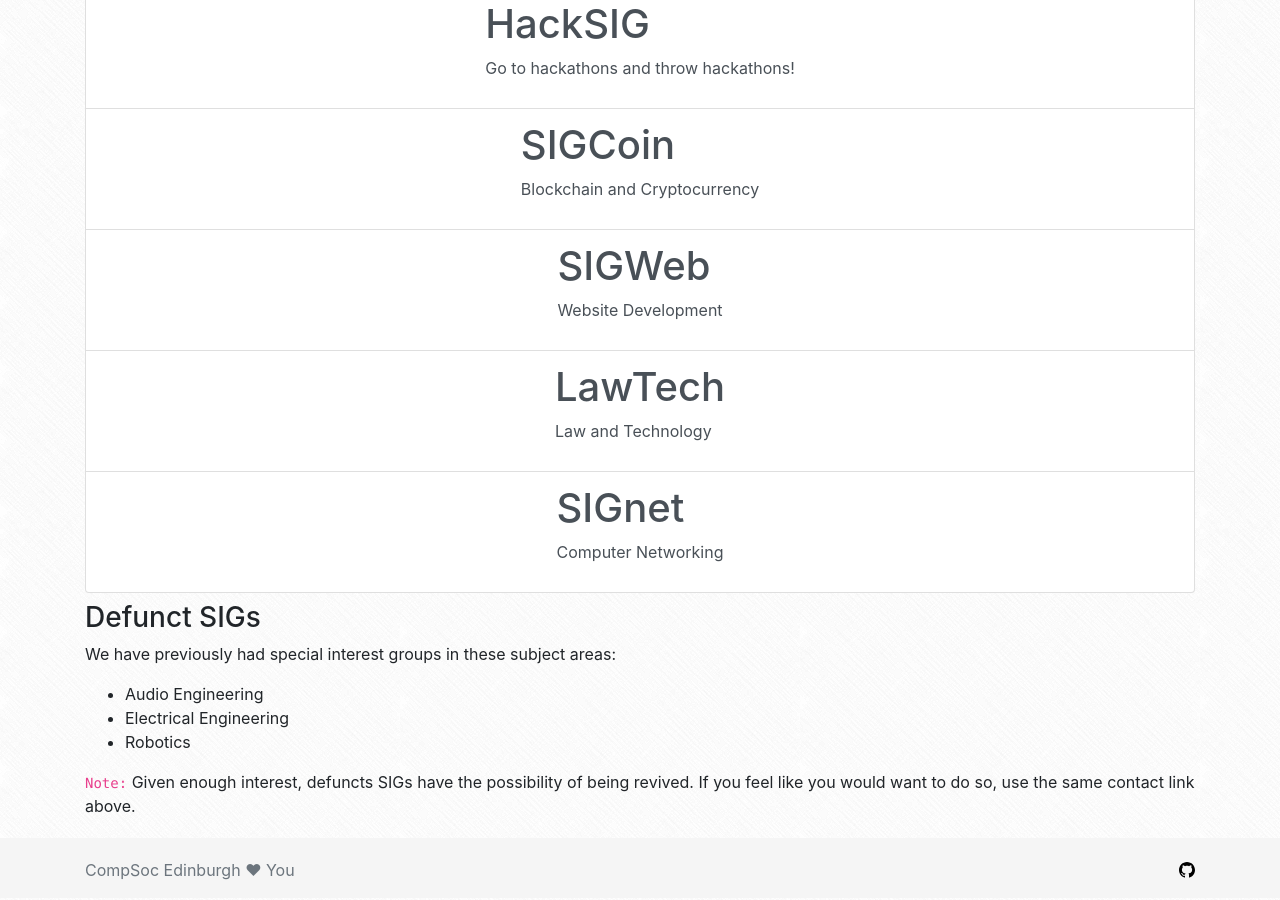
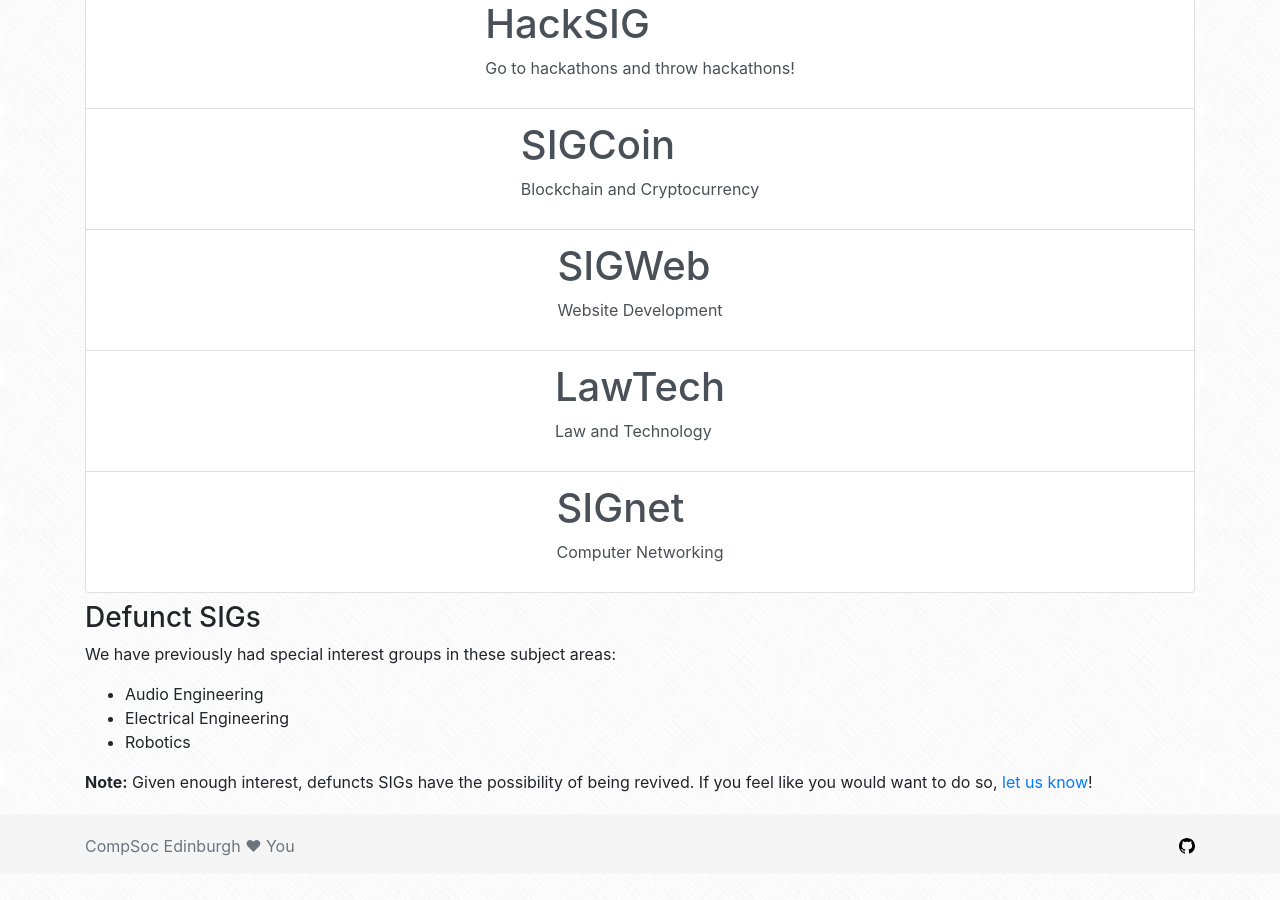
Before and after one commit to compsoc-edinburgh/website, a Jekyll site: the page built from _pages/sigs.md, in a window 1280 px wide and 900 px high, scrolled down 671 px. Built offline with Jekyll 4.4.1, drawn with Linux system fonts in a browser that asks for light colours; nearby versions of some CDN libraries; after the commit the page ends 1547 px from its top, so only the background shows below that.

Commit message:
Improve formatting and add link in SIGs footer

```diff
--- a/_pages/sigs.md
+++ b/_pages/sigs.md
@@ -31,4 +31,5 @@ We have previously had special interest groups in these subject areas:
     <li>Electrical Engineering</li>
     <li>Robotics</li>
 </ul>
-`Note:` Given enough interest, defuncts SIGs have the possibility of being revived. If you feel like you would want to do so, use the same contact link above.
+
+**Note:** Given enough interest, defuncts SIGs have the possibility of being revived. If you feel like you would want to do so, [let us know]({{ site.baseurl }}/contact)!
```
